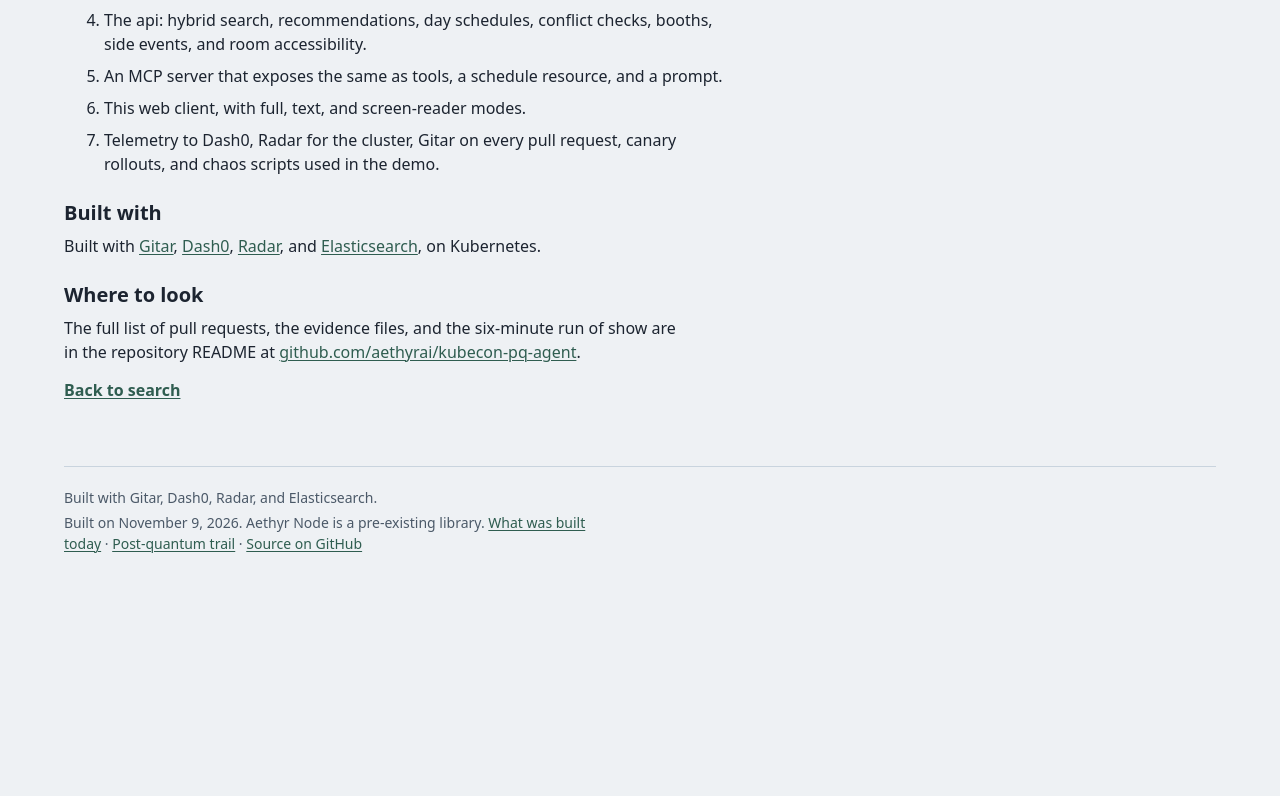
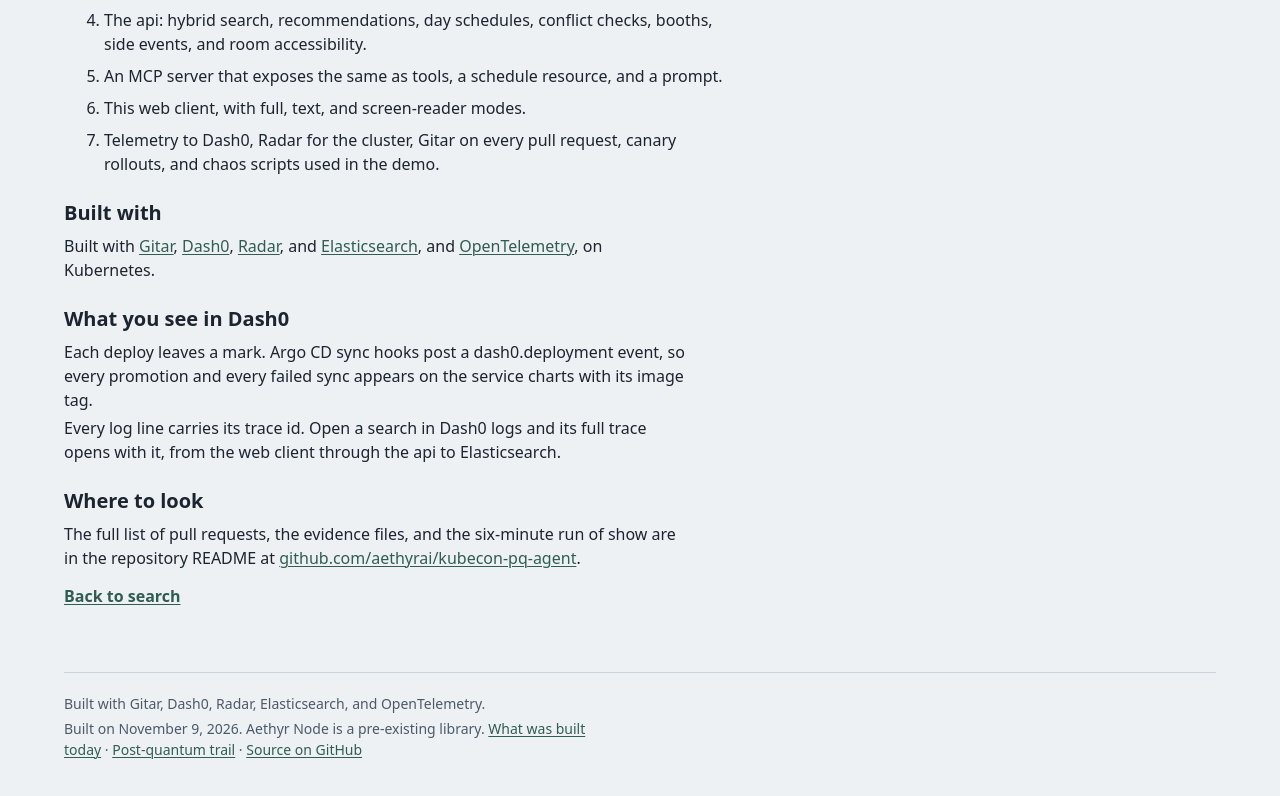
Before and after one commit to aethyrai/kubecon-pq-agent, a Next.js app in the folder apps/web/: page /about in a window 1280 px wide. Shown: the part 739-1535 px from the top of the page. Before the commit the page ends 1329 px from the top, so only its background shows below. Built offline with nearby package versions, Linux system fonts and the light colour scheme; a web font is replaced by a local one.

Commit message:
feat(web): about page explains the Dash0 deployment markers and log-to-trace links; footer credits OpenTelemetry
Two sentences in a new "What you see in Dash0" section, matching what #60
and #61 put on the live stack. The footer and the Built-with section now
match the README credit line.

```diff
--- a/apps/web/src/app/about/page.tsx
+++ b/apps/web/src/app/about/page.tsx
@@ -73,7 +73,22 @@ export default async function Page({ searchParams }: PageProps<'/about'>) {
           <a href="https://www.elastic.co" rel="noopener">
             Elasticsearch
           </a>
+          , and{' '}
+          <a href="https://opentelemetry.io" rel="noopener">
+            OpenTelemetry
+          </a>
           , on Kubernetes.
+        </p>
+      </section>
+      <section aria-labelledby="dash0">
+        <h2 id="dash0">What you see in Dash0</h2>
+        <p>
+          Each deploy leaves a mark. Argo CD sync hooks post a dash0.deployment event, so every
+          promotion and every failed sync appears on the service charts with its image tag.
+        </p>
+        <p>
+          Every log line carries its trace id. Open a search in Dash0 logs and its full trace opens
+          with it, from the web client through the api to Elasticsearch.
         </p>
       </section>
       <section aria-labelledby="where">
--- a/apps/web/src/app/layout.tsx
+++ b/apps/web/src/app/layout.tsx
@@ -48,7 +48,7 @@ export default function RootLayout({ children }: { children: ReactNode }) {
         </header>
         <main id="main">{children}</main>
         <footer>
-          <p>Built with Gitar, Dash0, Radar, and Elasticsearch.</p>
+          <p>Built with Gitar, Dash0, Radar, Elasticsearch, and OpenTelemetry.</p>
           <p>
             Built on November 9, 2026. Aethyr Node is a pre-existing library.{' '}
             <a href="/about">What was built today</a>
```
